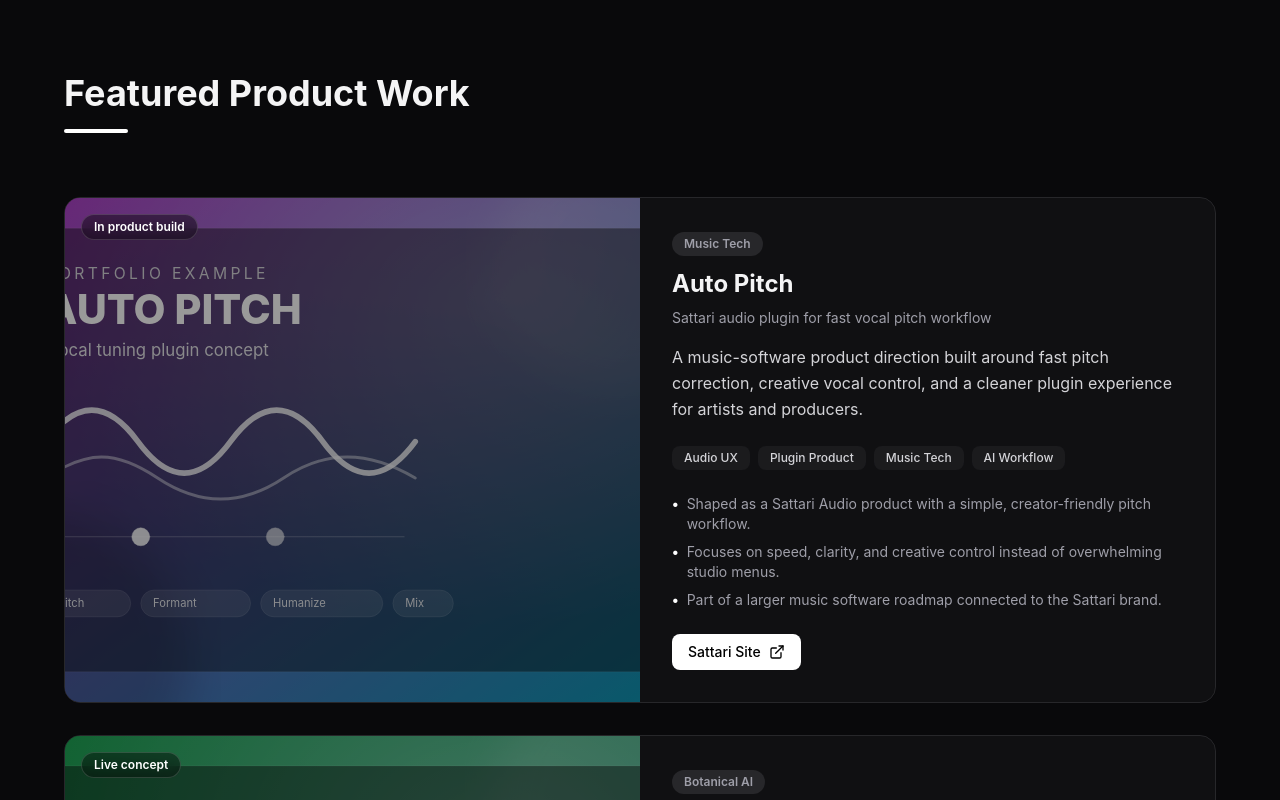
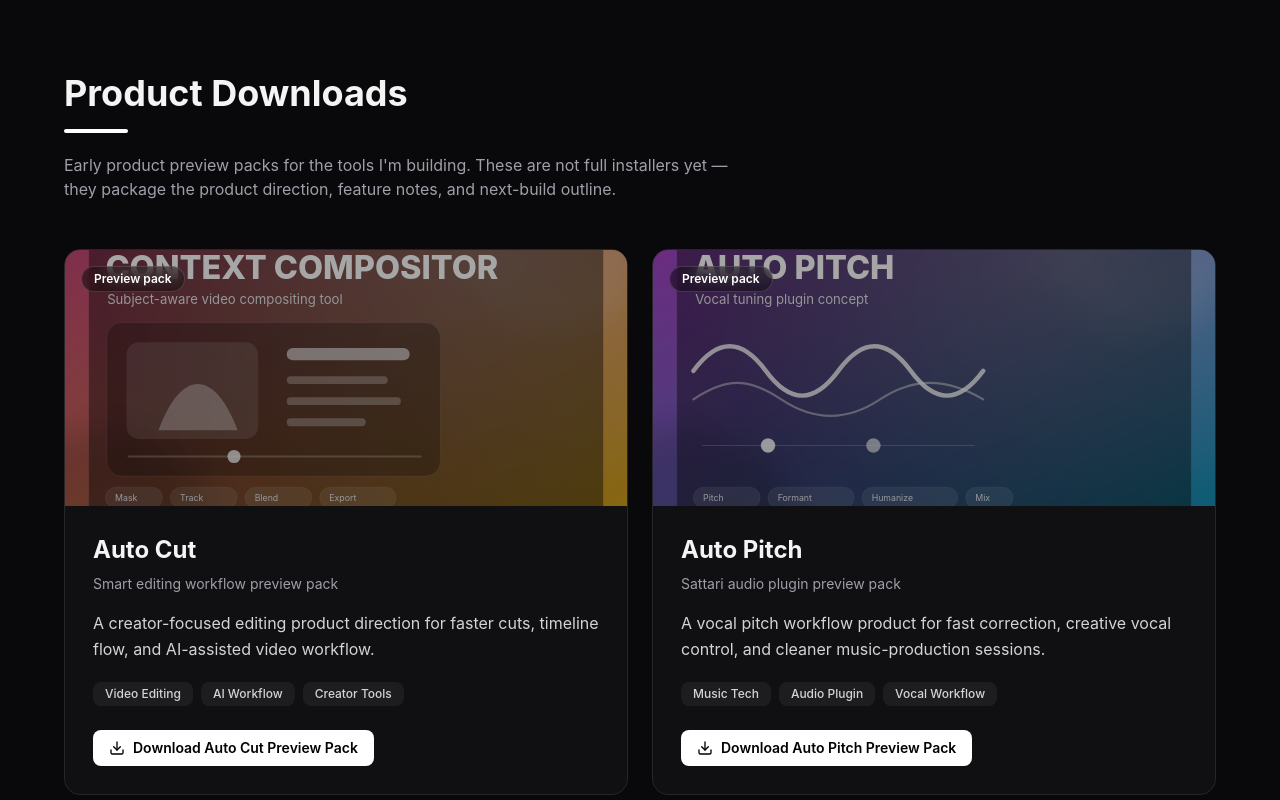
Before and after one commit to armonon/portfolioo, a React app: page / in a window 1280 px wide. Shown: the part 1280-2080 px from the top of the page. Built offline with nearby package versions, Linux system fonts and the light colour scheme; the HTML template or start-up script is replaced by a standard one.

Commit message:
Add product downloads section

```diff
--- a/src/App.tsx
+++ b/src/App.tsx
@@ -1,32 +1,12 @@
 import { motion } from "framer-motion";
 import { useState } from "react";
-import { Menu, X, ExternalLink, Code2, Mail, Sparkles } from "lucide-react";
+import { Menu, X, ExternalLink, Code2, Mail, Sparkles, Download } from "lucide-react";
 
 function App() {
   const [activeSection, setActiveSection] = useState("hero");
   const [mobileMenuOpen, setMobileMenuOpen] = useState(false);
 
   const projects = [
-    {
-      id: 1,
-      title: "Auto Pitch",
-      subtitle: "Sattari audio plugin for fast vocal pitch workflow",
-      description:
-        "A music-software product direction built around fast pitch correction, creative vocal control, and a cleaner plugin experience for artists and producers.",
-      tech: ["Audio UX", "Plugin Product", "Music Tech", "AI Workflow"],
-      points: [
-        "Shaped as a Sattari Audio product with a simple, creator-friendly pitch workflow.",
-        "Focuses on speed, clarity, and creative control instead of overwhelming studio menus.",
-        "Part of a larger music software roadmap connected to the Sattari brand."
-      ],
-      live: "https://sattari.netlify.app",
-      liveLabel: "Sattari Site",
-      github: "#",
-      label: "Music Tech",
-      image: "/photos/auto-pitch-example.svg",
-      status: "In product build",
-      accent: "from-fuchsia-500/30 via-purple-500/20 to-cyan-500/30"
-    },
     {
       id: 3,
       title: "Botanica Lab",
@@ -148,6 +128,31 @@
     }
   ];
 
+  const productDownloads = [
+    {
+      title: "Auto Cut",
+      subtitle: "Smart editing workflow preview pack",
+      description:
+        "A creator-focused editing product direction for faster cuts, timeline flow, and AI-assisted video workflow.",
+      image: "/photos/context-compositor-example.svg",
+      href: "/downloads/auto-cut-preview-pack.zip",
+      fileLabel: "Download Auto Cut Preview Pack",
+      status: "Preview pack",
+      tags: ["Video Editing", "AI Workflow", "Creator Tools"]
+    },
+    {
+      title: "Auto Pitch",
+      subtitle: "Sattari audio plugin preview pack",
+      description:
+        "A vocal pitch workflow product for fast correction, creative vocal control, and cleaner music-production sessions.",
+      image: "/photos/auto-pitch-example.svg",
+      href: "/downloads/auto-pitch-preview-pack.zip",
+      fileLabel: "Download Auto Pitch Preview Pack",
+      status: "Preview pack",
+      tags: ["Music Tech", "Audio Plugin", "Vocal Workflow"]
+    }
+  ];
+
   const skills = [
     "React",
     "TypeScript",
@@ -185,6 +190,7 @@
   const navItems = [
     { label: "Home", id: "hero" },
     { label: "About", id: "about" },
+    { label: "Downloads", id: "downloads" },
     { label: "Work", id: "projects" },
     { label: "Skills", id: "skills" },
     { label: "Contact", id: "contact" },
@@ -345,10 +351,10 @@
               <motion.button
                 whileHover={{ scale: 1.05, y: -2 }}
                 whileTap={{ scale: 0.95 }}
-                onClick={() => scrollToSection("projects")}
+                onClick={() => scrollToSection("downloads")}
                 className="px-8 py-3 bg-white text-black font-semibold rounded-lg hover:bg-zinc-100 transition-colors"
               >
-                View Product Work
+                View Product Downloads
               </motion.button>
               <motion.button
                 whileHover={{ scale: 1.05, y: -2 }}
@@ -387,8 +393,91 @@
               </p>
 
               <p className="text-lg text-zinc-300 leading-relaxed">
-                My current portfolio spans AI music tools, digital humans, botanical research, stock-market intelligence, book discovery, video-editor concepts, and business websites. The common thread is simple: make the product feel useful, sharp, and memorable.
+                My current portfolio spans software downloads, AI music tools, botanical research, stock-market intelligence, book discovery, video-editor concepts, and business websites. The common thread is simple: make the product feel useful, sharp, and memorable.
               </p>
+            </motion.div>
+          </div>
+        </motion.section>
+
+        {/* Product Downloads Section */}
+        <motion.section
+          id="downloads"
+          initial={{ opacity: 0 }}
+          whileInView={{ opacity: 1 }}
+          transition={{ duration: 0.8 }}
+          viewport={{ once: false }}
+          className="py-20 px-4"
+        >
+          <div className="max-w-6xl mx-auto">
+            <motion.div
+              variants={fadeUp}
+              initial="hidden"
+              whileInView="visible"
+              viewport={{ once: false }}
+              className="mb-12"
+            >
+              <h2 className="text-3xl md:text-4xl font-bold">Product Downloads</h2>
+              <div className="h-1 w-16 bg-white rounded-full mt-4"></div>
+              <p className="mt-5 max-w-2xl text-zinc-400">
+                Early product preview packs for the tools I'm building. These are not full installers yet — they package the product direction, feature notes, and next-build outline.
+              </p>
+            </motion.div>
+
+            <motion.div
+              variants={staggerContainer}
+              initial="hidden"
+              whileInView="visible"
+              viewport={{ once: false }}
+              className="grid grid-cols-1 md:grid-cols-2 gap-6"
+            >
+              {productDownloads.map((product) => (
+                <motion.div
+                  key={product.title}
+                  variants={fadeUp}
+                  whileHover={{ y: -5 }}
+                  className="group overflow-hidden rounded-2xl border border-zinc-800 bg-zinc-900/50 backdrop-blur transition-all hover:border-zinc-700"
+                >
+                  <div className="relative h-64 overflow-hidden">
+                    <img
+                      src={product.image}
+                      alt={`${product.title} preview`}
+                      className="h-full w-full object-cover transition-transform duration-300 group-hover:scale-105"
+                    />
+                    <div className="absolute inset-0 bg-black/35" />
+                    <div className="absolute left-4 top-4 rounded-full border border-white/15 bg-black/40 px-3 py-1 text-xs font-semibold text-white backdrop-blur">
+                      {product.status}
+                    </div>
+                  </div>
+
+                  <div className="p-6 md:p-7">
+                    <h3 className="text-2xl font-bold">{product.title}</h3>
+                    <p className="mt-2 text-sm text-zinc-400">{product.subtitle}</p>
+                    <p className="mt-4 text-zinc-300 leading-relaxed">{product.description}</p>
+
+                    <div className="mt-5 flex flex-wrap gap-2">
+                      {product.tags.map((tag) => (
+                        <span
+                          key={tag}
+                          className="rounded-lg bg-zinc-800/60 px-3 py-1 text-xs font-medium text-zinc-300"
+                        >
+                          {tag}
+                        </span>
+                      ))}
+                    </div>
+
+                    <motion.a
+                      href={product.href}
+                      download
+                      whileHover={{ scale: 1.03 }}
+                      whileTap={{ scale: 0.97 }}
+                      className="mt-6 inline-flex items-center gap-2 rounded-lg bg-white px-4 py-2 text-sm font-semibold text-black transition-colors hover:bg-zinc-100"
+                    >
+                      <Download size={16} />
+                      {product.fileLabel}
+                    </motion.a>
+                  </div>
+                </motion.div>
+              ))}
             </motion.div>
           </div>
         </motion.section>
```
Also changed, not shown: 2 other files (tests, documents, lock files or other folders).
